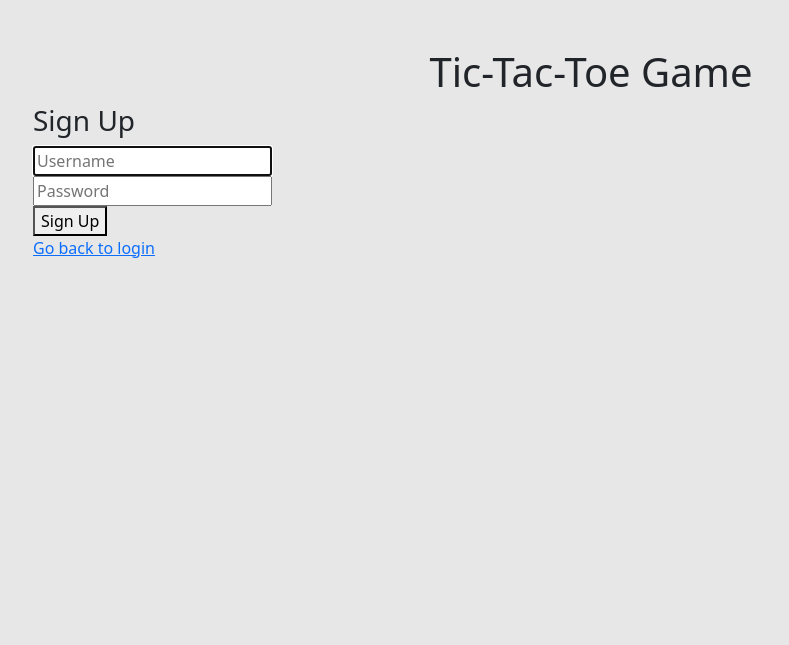
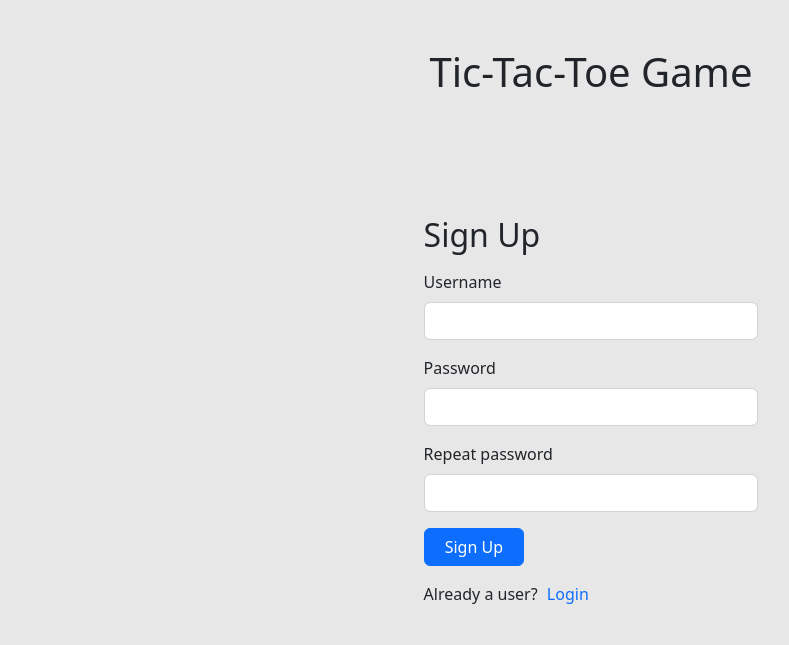
Before and after one commit to piotrzegarek/tic-tac-toe, a Flask app: page /signup in a window 1280 px wide. Shown: the top 645 px of the page, without its empty margins (49-838 px from the left). Run offline with Flask 3, Linux system fonts and the light colour scheme; parts of the project's set-up code (start-up, migrations or seed data) failed here and were passed over.

Commit message:
signup page css

```diff
--- a/app/auth/routes.py
+++ b/app/auth/routes.py
@@ -51,10 +51,19 @@ def signup():
 def signup_post():
     username = request.form.get("username")
     password = request.form.get("password")
+    repeat_password = request.form.get("passwordRepeat")
+
+    if username == "" or password == "" or repeat_password == "":
+        flash("Please fill out all fields.")
+        return redirect(url_for("auth_bp.signup"))
+
+    if password != repeat_password:
+        flash("Passwords do not match.")
+        return redirect(url_for("auth_bp.signup"))
 
     user = User.query.filter_by(username=username).first()
     if user:
-        flash('Email address already exists')
+        flash('Username already exists. Try logging in.')
         return redirect(url_for("auth_bp.signup"))
 
     new_user = User(username=username, password=generate_password_hash(password, method="sha256"))
--- a/app/auth/static/css/login.css
+++ b/app/auth/static/css/auth.css
@@ -12,7 +12,8 @@
     color: #cc0000;
 }
 
-.login-wrapper {
+.login-wrapper,
+.signup-wrapper {
     margin-top: 10%;
 }
 
@@ -21,7 +22,7 @@
     margin-top: 1rem;
     display: inline-block;
     text-decoration: none;
-    margin-right: 10px;
+    margin-right: 5px;
 }
 
 input:focus,
@@ -31,6 +32,7 @@ input:active {
     box-shadow: none !important;
 }
 
-.login-btn {
+.login-btn,
+.signup-btn {
     width: 30%;
 }
--- a/app/auth/templates/login.html
+++ b/app/auth/templates/login.html
@@ -2,7 +2,7 @@
 
 {% block head %}
 
-<link rel="stylesheet" href="{{ url_for('auth_bp.static', filename='css/login.css') }}">
+<link rel="stylesheet" href="{{ url_for('auth_bp.static', filename='css/auth.css') }}">
 
 {% endblock %}
 
@@ -22,16 +22,20 @@
                 <label for="username" class="form-label">Username</label>
                 <input type="text" name="username" class="form-control" id="username" aria-describedby="username" autocomplete="off">
             </div>
+
             <div class="mb-3">
                 <label for="password" class="form-label">Password</label>
                 <input type="password" name="password" class="form-control" id="password">
             </div>
+
             <div class="mb-3 form-check">
                 <input type="checkbox" name="remember" class="form-check-input" id="remember">
                 <label class="form-check-label" for="remember">Remember me</label>
             </div>
+
             <button type="submit" class="btn btn-primary login-btn">Sign in</button>
         </form>
+
         <span class="signup-text">Don't have an account?</span>
         <a href="{{ url_for('auth_bp.signup') }}" class="signup-anchor">Create account</p>
     </div>
--- a/app/auth/templates/signup.html
+++ b/app/auth/templates/signup.html
@@ -1,32 +1,42 @@
 {% extends "base.html" %}
 
+{% block head %}
+
+<link rel="stylesheet" href="{{ url_for('auth_bp.static', filename='css/auth.css') }}">
+
+{% endblock %}
+
 {% block content %}
-<div class="column is-4 is-offset-4">
-    <h3 class="title">Sign Up</h3>
+<div class="signup-wrapper">
+    <h3 class="title pb-3">Sign Up</h3>
     <div class="box">
         {% with messages = get_flashed_messages() %}
         {% if messages %}
-            <div class="notification is-danger">
-                {{ messages[0] }}. Go to <a href="{{ url_for('auth_bp.login') }}">login page</a>.
+            <div class="notification">
+                {{ messages[0] }}
             </div>
         {% endif %}
         {% endwith %}
         <form method="POST" action="/signup">
-            <div class="field">
-                <div class="control">
-                    <input class="input is-large" type="text" name="username" placeholder="Username" autofocus="">
-                </div>
+            <div class="mb-3">
+                <label for="username" class="form-label">Username</label>
+                <input type="text" name="username" class="form-control" id="username" aria-describedby="username" autocomplete="off">
+            </div>
+            <div class="mb-3">
+                <label for="password" class="form-label">Password</label>
+                <input type="password" name="password" class="form-control" id="password">
             </div>
 
-            <div class="field">
-                <div class="control">
-                    <input class="input is-large" type="password" name="password" placeholder="Password">
-                </div>
+            <div class="mb-3">
+                <label for="passwordRepeat" class="form-label">Repeat password</label>
+                <input type="password" name="passwordRepeat" class="form-control" id="passwordRepeat">
             </div>
 
-            <button class="button is-block is-info is-large is-fullwidth">Sign Up</button>
+            <button type="submit" class="btn btn-primary signup-btn">Sign Up</button>
         </form>
-        <a href="{{ url_for('auth_bp.login') }}" class="pt-2">Go back to login</p>
+
+        <span class="signup-text">Already a user? </span>
+        <a href="{{ url_for('auth_bp.login') }}" class="signup-anchor">Login</p>
     </div>
 </div>
 {% endblock %}
--- a/app/home/templates/home.html
+++ b/app/home/templates/home.html
@@ -3,7 +3,6 @@
 {% block head %}
 
 <link rel="stylesheet" href="{{ url_for('home_bp.static', filename='css/home.css') }}">
-<link rel="stylesheet" href="{{ url_for('game_bp.static', filename='css/board.css') }}">
 
 {% endblock %}
 
```
